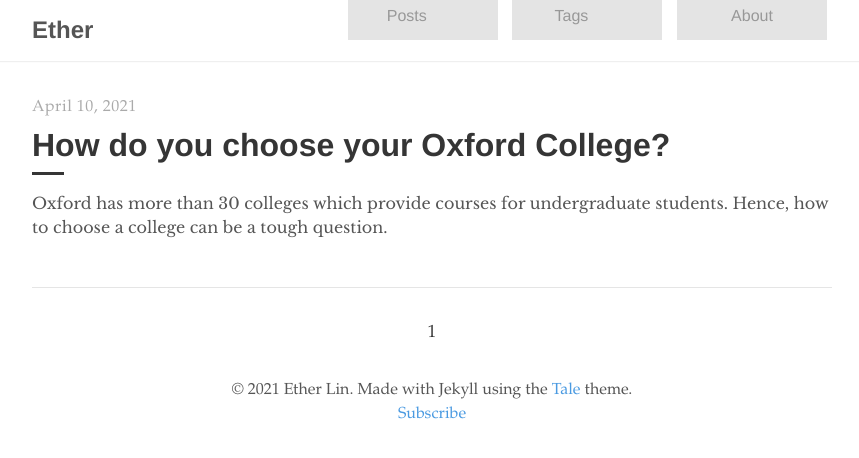
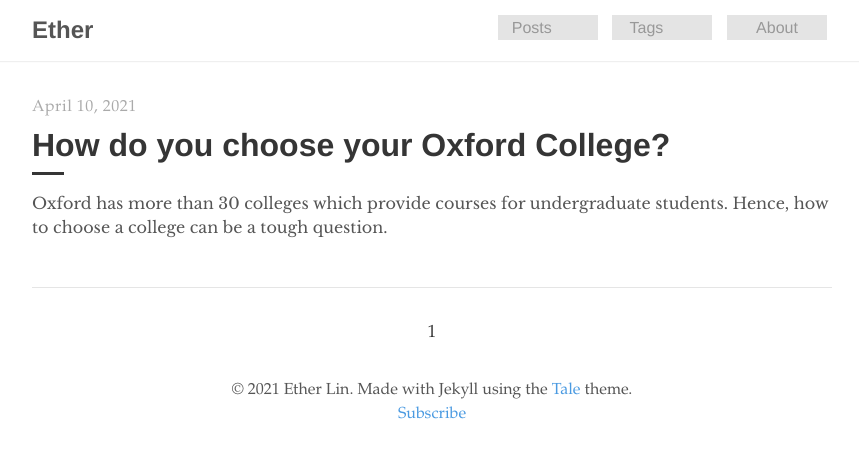
Before and after one commit to Ether-L/Ether-L.github.io, a Jekyll site: the page built from index.html, in a window 1280 px wide. Shown: the top 458 px of the page, without its empty margins (208-1067 px from the left). Built offline with Jekyll 4.4.1, drawn with Linux system fonts in a browser that asks for light colours; the list of posts is cut into pages by our own code.

Commit message:
button box test

```diff
--- a/_sass/tale/_layout.scss
+++ b/_sass/tale/_layout.scss
@@ -55,11 +55,10 @@ footer,
   text-decoration: none;
   display: inline-block;
   background: lightgray;
-  height: 50px;
-  width: 150px;
-  line-height:50px;
+  height: 1.5;
+  width: 100px;
+  line-height:1.5;
   text-align: center;
-  color:black;
 
     &:last-child {
       padding-right: 0;
@@ -68,7 +67,7 @@ footer,
     &:hover,
     &:focus {
       opacity: 1;
-      box-shadow: 0 -3px black;
+      box-shadow: 0 3px black;
     }
   }
 
```
